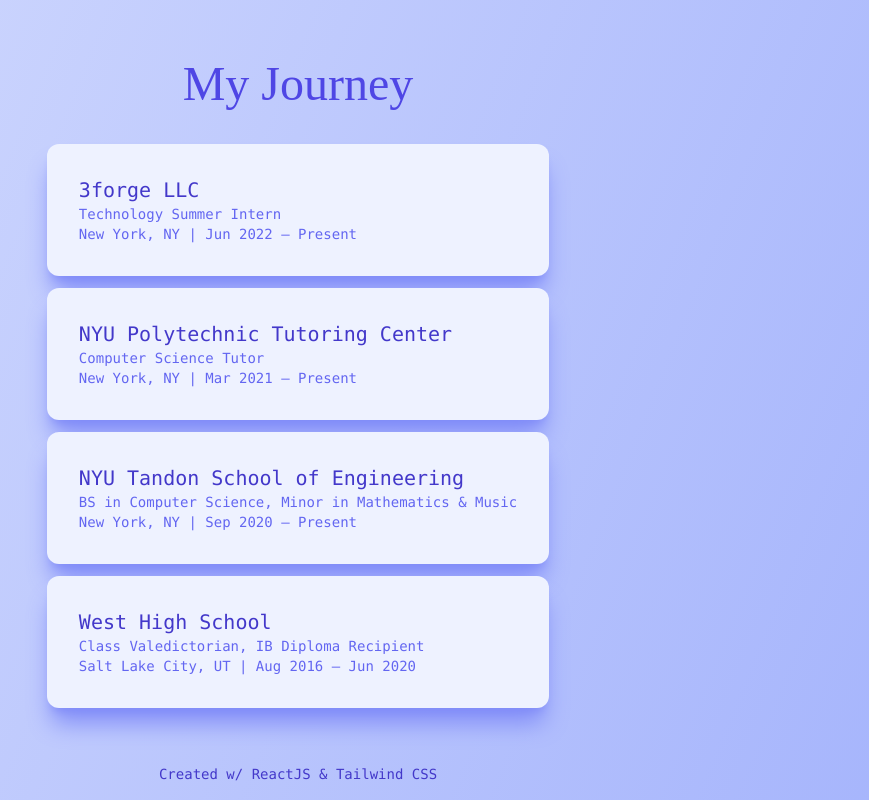
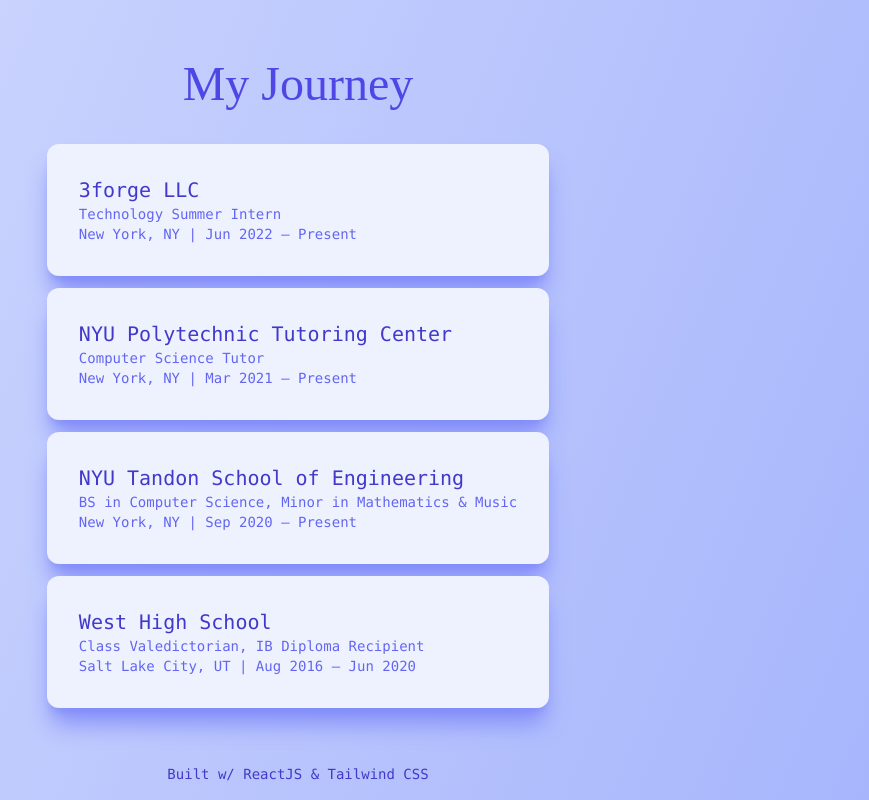
Before and after one commit to TomY-Zhang/tomzhang-website, a React (Create React App) app: page / in a window 1280 px wide. Shown: the part 2362-3162 px from the top of the page, without its empty margins (342-1211 px from the left). Built offline with nearby package versions, Linux system fonts and the light colour scheme.

Commit message:
temporarily removed sidebar

```diff
--- a/src/App.js
+++ b/src/App.js
@@ -17,7 +17,7 @@
         <IntroPanel/>
         <InterestsPanel/>
         <CareerPanel/>
-        <div class="text-sm text-center font-mono w-full p-4 text-indigo-700"><a class="hover:underline hover:underline-offset-4 hover:text-indigo-500" href="https://github.com/TomY-Zhang/tomzhang-website">Created w/ ReactJS & Tailwind CSS</a></div>
+        <div class="text-sm text-center font-mono w-full p-4 text-indigo-700"><a class="hover:underline hover:underline-offset-4 hover:text-indigo-500" href="https://github.com/TomY-Zhang/tomzhang-website">Built w/ ReactJS & Tailwind CSS</a></div>
       </div>
     </div>
   );
```
